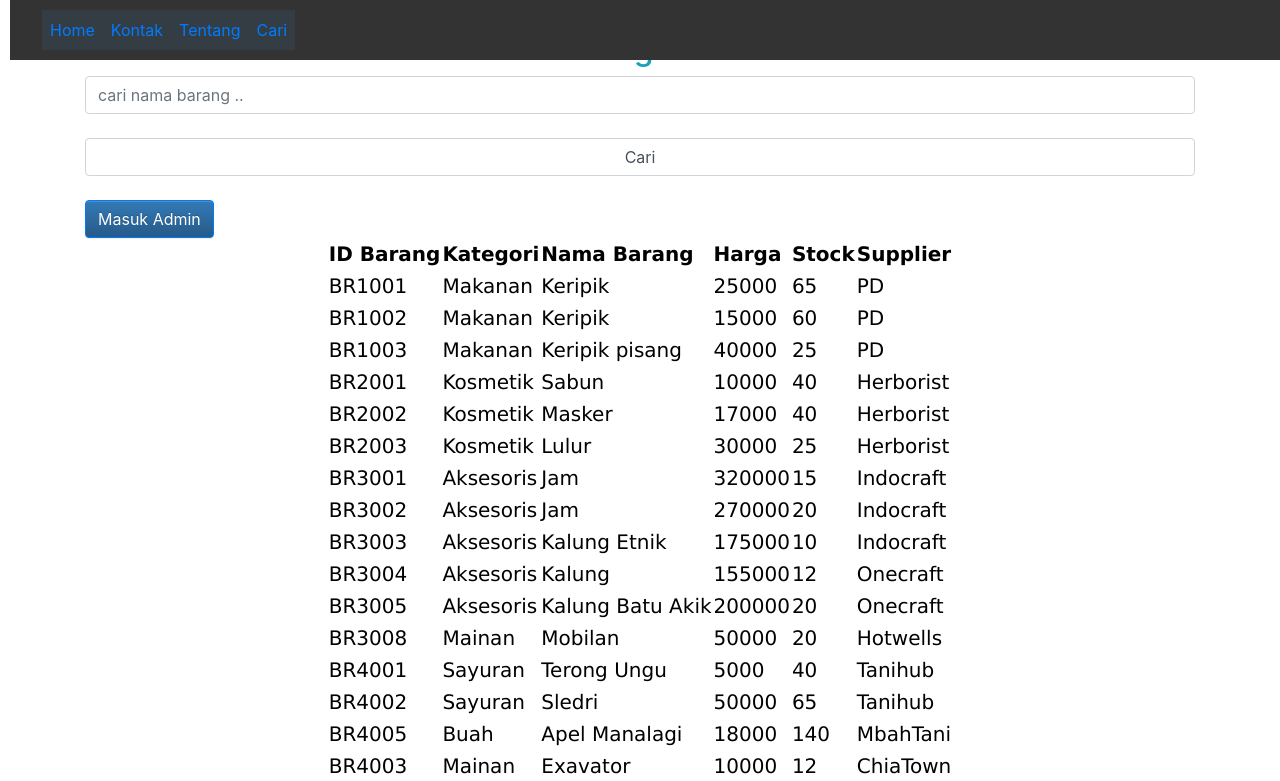
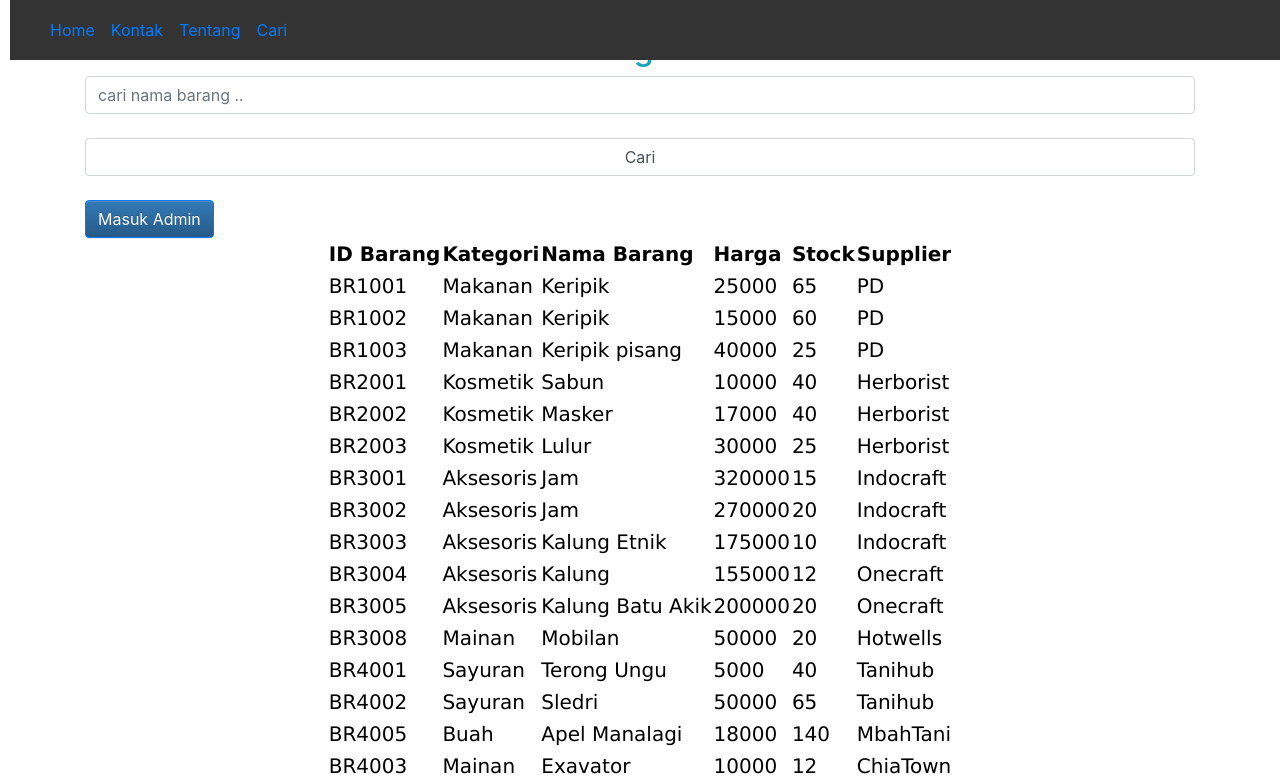
Before and after one commit to joeinus134131/MbahDagang, a PHP site: page /MbahDagang/ in a window 1280 px wide. Shown: the top 781 px of the page. Run offline with PHP 8.4, Linux system fonts and the light colour scheme; data comes from the database, SQL or seed files in the repository; some libraries are stand-ins or nearby versions.

Commit message:
update style

```diff
--- a/action/style.css
+++ b/action/style.css
@@ -47,7 +47,6 @@ li {
 li a {
   display: block;
   padding: 8px;
-  background-color: #343d44;
 }
 
 li a:hover:not(.active) {
--- a/index.php
+++ b/index.php
@@ -15,6 +15,7 @@
         </ul>
     </nav>
 </header>
+<tr></tr>
 <body>
 	<div class="container">
 		<h2 class="text-info">Pencarian berdasarkan Nama Barang</h2>
```
